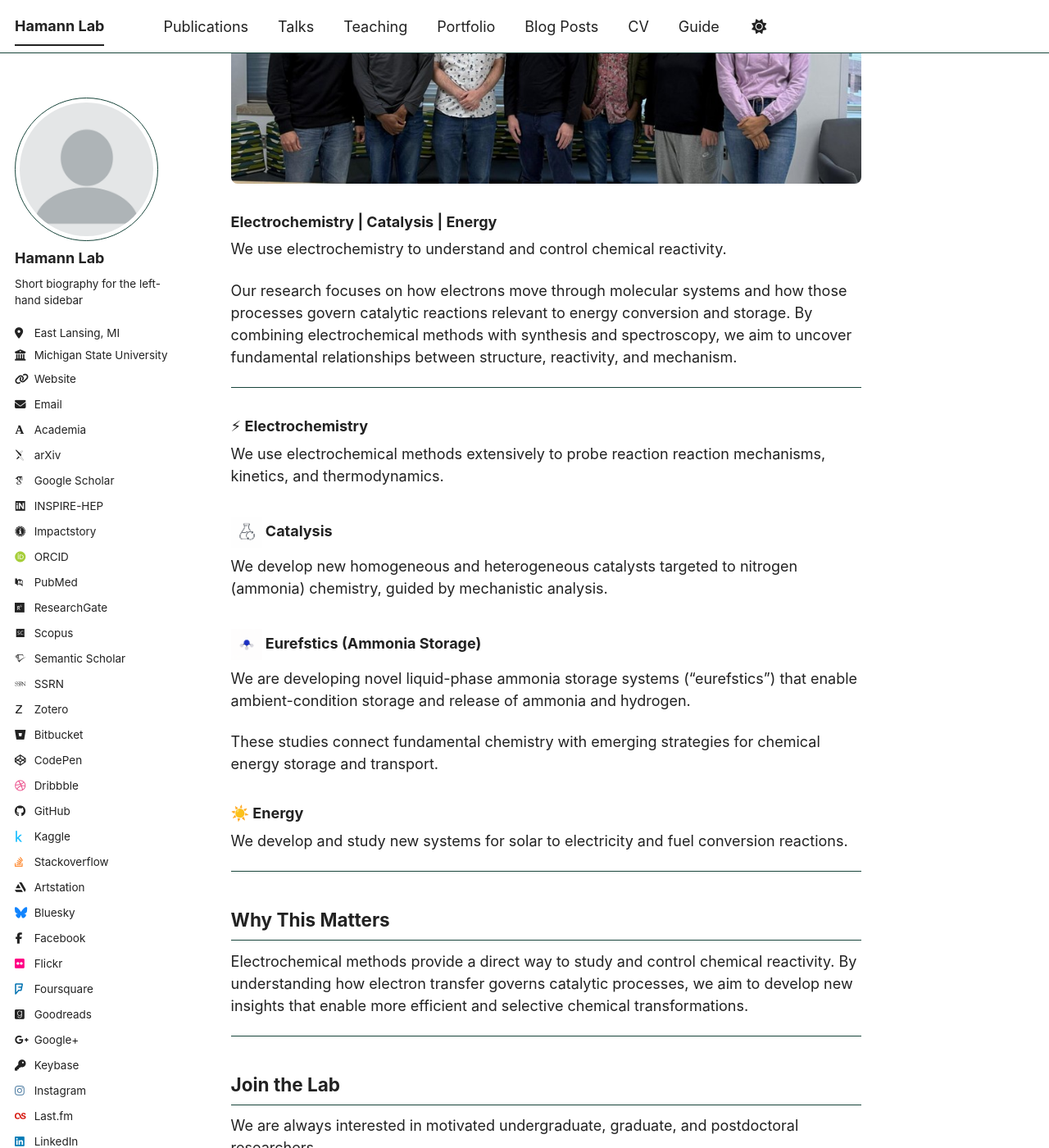
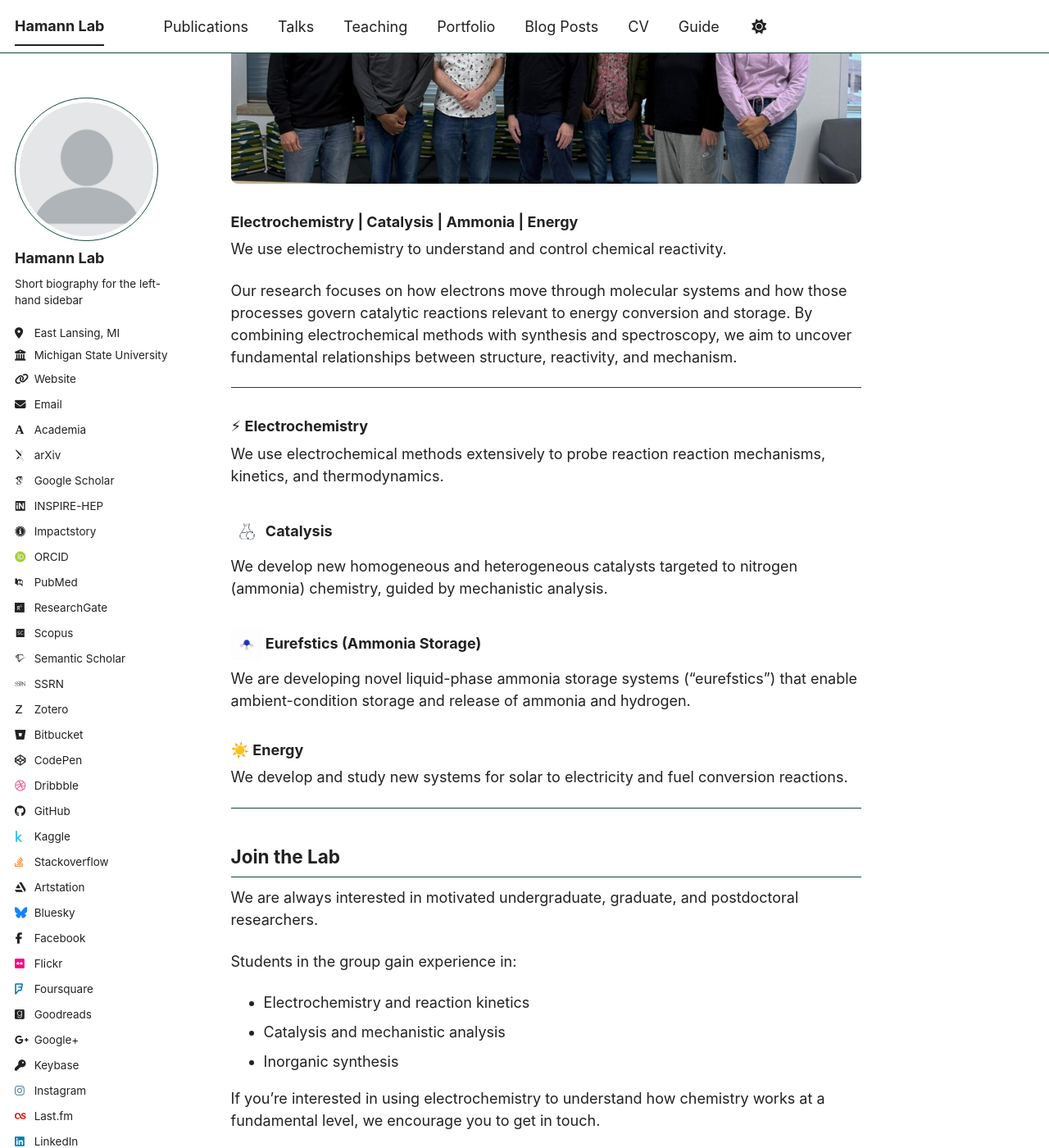
Before and after one commit to HamannLab/HamannLab.github.io, a Jekyll site: the page built from index.md, in a window 1280 px wide and 1400 px high, scrolled down 366 px. Shown: the whole window at 82% size. Built offline with Jekyll 4.4.1, drawn with Linux system fonts in a browser that asks for light colours; some web fonts are replaced; a script bundle is joined from its source files by our own code; library files that are not in the unit come from our copies; some of the changed text lies outside the part shown.

Commit message:
Revise research focus and update section headers
Updated the focus of the research section to include ammonia and modified the styling of the Catalysis header. Removed the 'Why This Matters' section for clarity.

```diff
--- a/index.md
+++ b/index.md
@@ -11,7 +11,7 @@ author_profile: true
   <img src="/images/Group.jpg" alt="Hamann Lab Group" style="max-width: 100%; border-radius: 8px;">
 </div>
 
-### Electrochemistry | Catalysis | Energy
+### Electrochemistry | Catalysis | Ammonia | Energy
 
 We use electrochemistry to understand and control chemical reactivity.
 
@@ -22,24 +22,17 @@ Our research focuses on how electrons move through molecular systems and how tho
 ### ⚡ Electrochemistry
 We use electrochemical methods extensively to probe reaction reaction mechanisms, kinetics, and thermodynamics.
 
-### <img src="/images/flask-cycle.png" style="height: 38px; vertical-align: middle;"> Catalysis
+### <img src="/images/flask-cycle.png" style="height: 38px; filter: contrast(1.2); vertical-align: middle;"> Catalysis
 We develop new homogeneous and heterogeneous catalysts targeted to nitrogen (ammonia) chemistry, guided by mechanistic analysis.
 
 ### <img src="/images/nh3-icon.png" style="height: 38px; vertical-align: middle;"> Eurefstics (Ammonia Storage)
 We are developing novel liquid-phase ammonia storage systems (“eurefstics”) that enable ambient-condition storage and release of ammonia and hydrogen.
-
-These studies connect fundamental chemistry with emerging strategies for chemical energy storage and transport.
 
 ### ☀️ Energy
 We develop and study new systems for solar to electricity and fuel conversion reactions.
 
 ---
 
-## Why This Matters
-
-Electrochemical methods provide a direct way to study and control chemical reactivity. By understanding how electron transfer governs catalytic processes, we aim to develop new insights that enable more efficient and selective chemical transformations.
-
----
 
 ## Join the Lab
 
@@ -49,7 +42,6 @@ Students in the group gain experience in:
 - Electrochemistry and reaction kinetics
 - Catalysis and mechanistic analysis
 - Inorganic synthesis
-- Data analysis and quantitative modeling
 
 If you're interested in using electrochemistry to understand how chemistry works at a fundamental level, we encourage you to get in touch.
 
```
